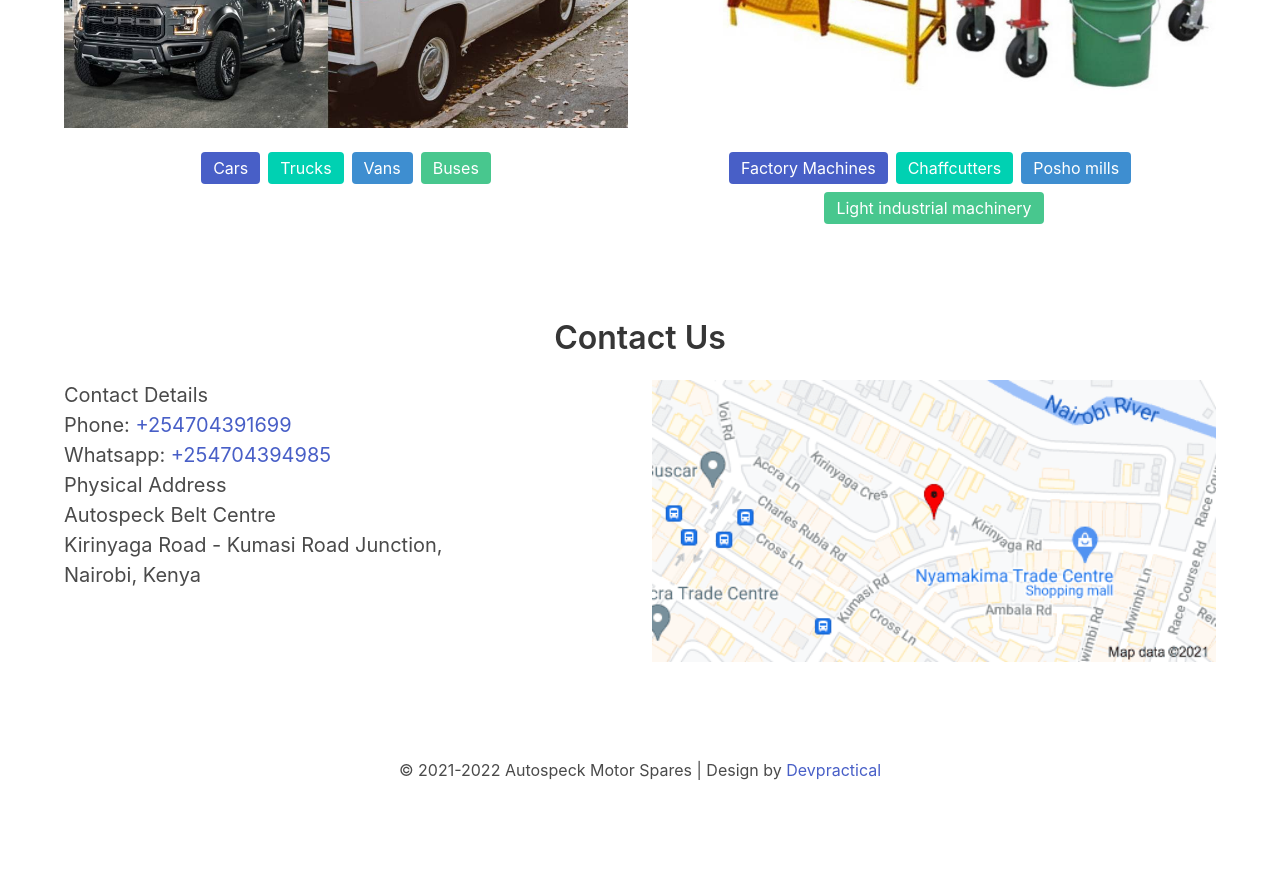
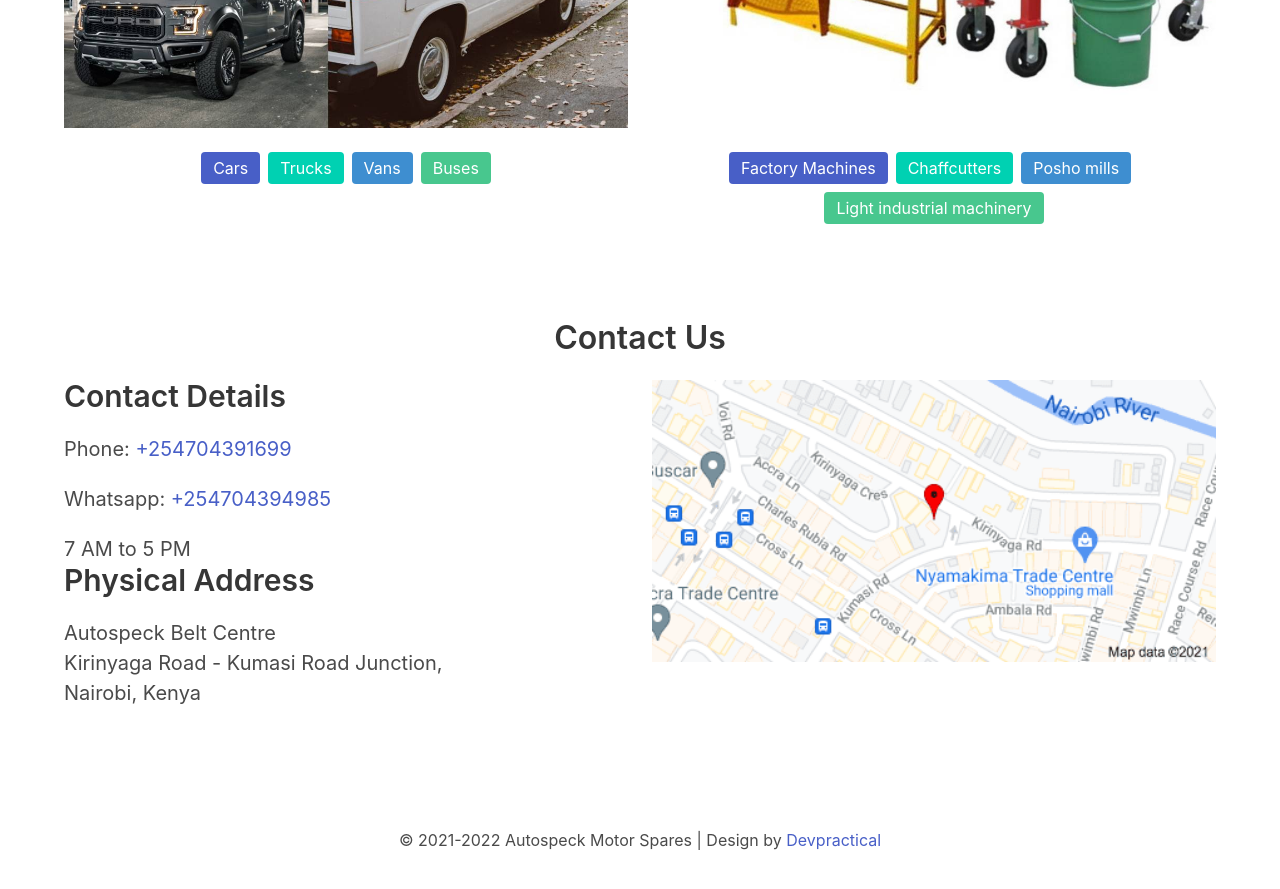
Before and after one commit to avicnotes/autospeck, a Jekyll site: the page built from index.html, in a window 1280 px wide and 900 px high, scrolled down 1593 px. Shown: the top 889 px of the window. Built offline with Jekyll 4.4.1, drawn with Linux system fonts in a browser that asks for light colours; the list of posts is cut into pages by our own code; before the commit the page ends 2423 px from its top, so only the background shows below that.

Commit message:
Change text size and spacing

```diff
--- a/index.html
+++ b/index.html
@@ -112,8 +112,8 @@
       Contact Us
     </h2>
     <div class="columns">
-      <div class="column is-half is-size-5">
-        <h3 >Contact Details</h3>
+      <div class="column is-half is-size-5 content">
+        <h3>Contact Details</h3>
         <div>
           <p>
             Phone: <a href="tel:+254704391699"> +254704391699</a>
@@ -121,6 +121,7 @@
           <p>
             Whatsapp: <a href="https://api.whatsapp.com/send?phone=254704394985">+254704394985</a>
           </p>
+          <p class="is-small">7 AM to 5 PM</p>
         </div>
         <div>
           <h3>Physical Address</h3>
```
